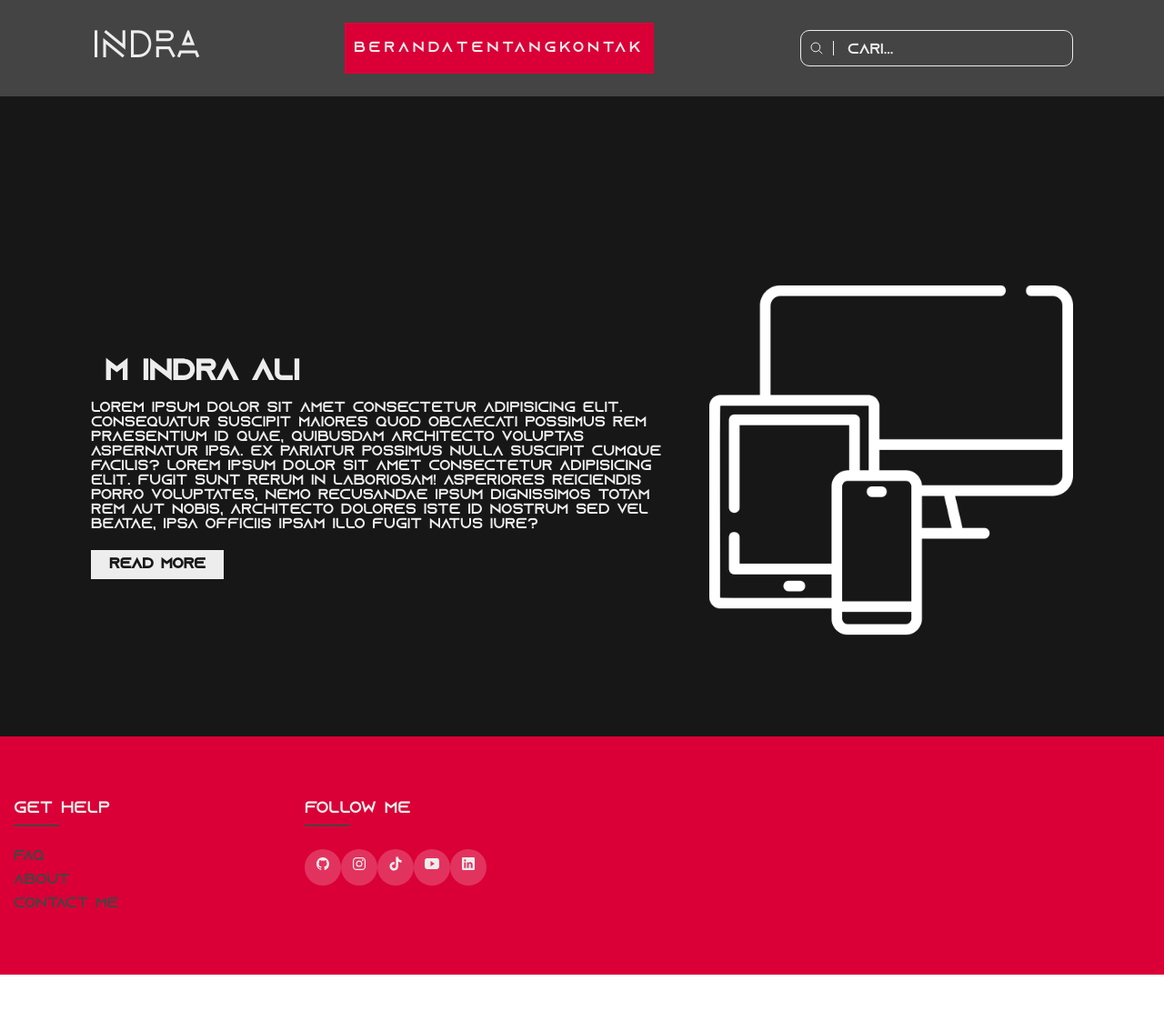
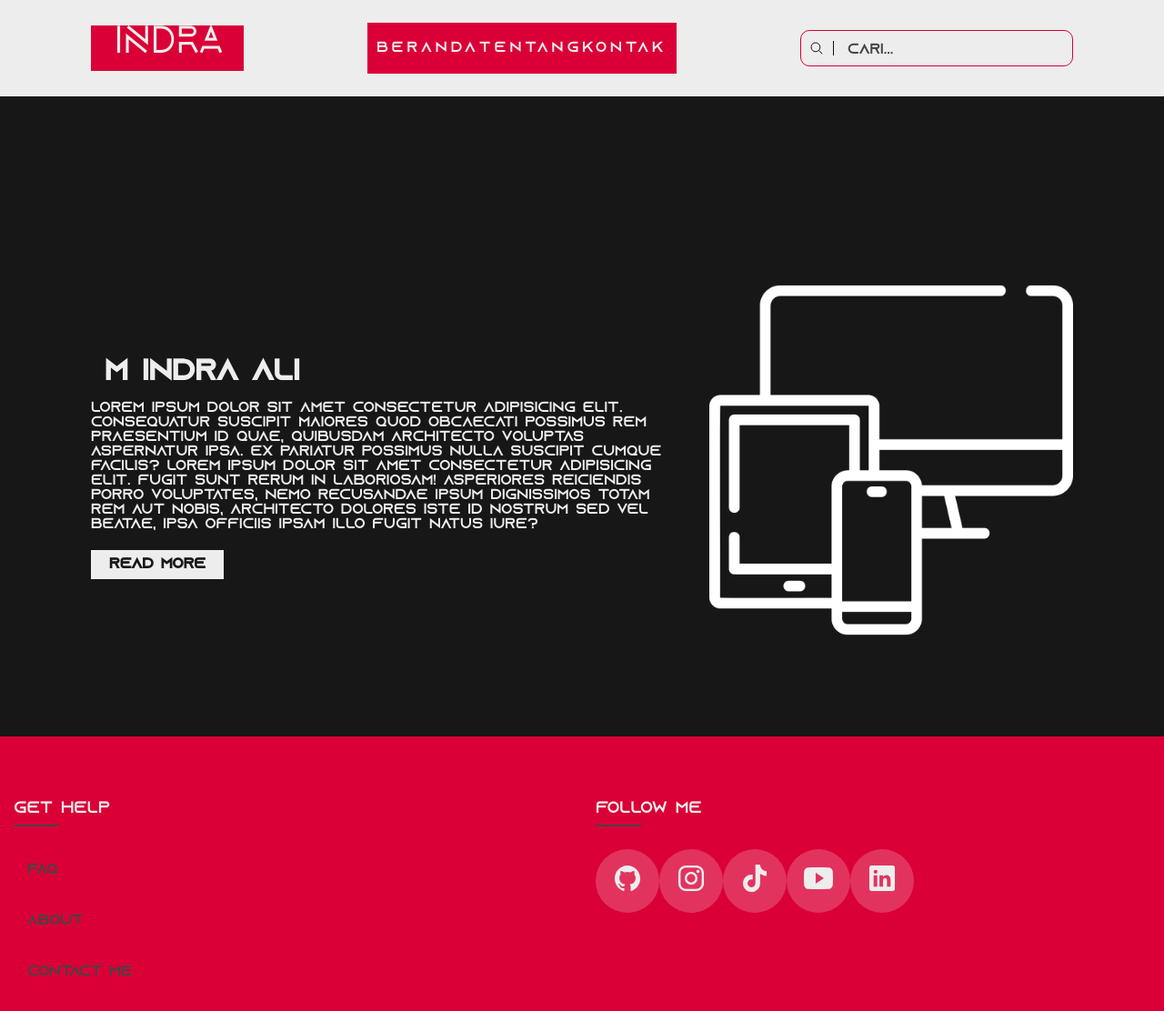
Before and after one commit to inGGAIN/inGGAIN.github.io, a plain HTML site: page index.html in a window 1280 px wide. Shown: the whole page at 91% size. Before the commit the page ends 1072 px from the top, so only its background shows below. Drawn offline with nearby package versions, Linux system fonts and the light colour scheme; a small style sheet from the web is missing.

Commit message:
icon animation & position

```diff
--- a/index.html
+++ b/index.html
@@ -34,7 +34,7 @@
       </nav>
 
       <div class="search input-container f-stellar">
-        <input type="text" class="txt-input" placeholder="cari..." />
+        <input type="text" class="txt-input" placeholder="" />
         <label for="name" class="input-label">cari...</label>
         <ion-icon class="clr-red" name="search-outline"></ion-icon>
       </div>
--- a/style.css
+++ b/style.css
@@ -77,6 +77,8 @@
 .clr-dark{
     color: #171717;
 }
+
+
 header{
     position: relative;
     top: 0;
@@ -87,13 +89,15 @@ header{
     align-items: center;
     padding: 15px 100px;
     z-index: 10;
-    background: #444444;
+    background: #EDEDED;
 }
 header .logo{
     position: relative;
     font-size: 2.5em;
     text-decoration: none;
     font-weight: 600;
+    background: #DA0037;
+    padding: 0px 25px 10px 25px;
 }
 header .navigation{
     display: flex;
@@ -138,15 +142,15 @@ header .search input{
     left: 0;
     width: 100%;
     height: 100%;
-    color: #EDEDED;
+    color: #DA0037;
     background: transparent;
     outline: none;
-    border: 1px solid #EDEDED;
+    border: 1px solid #DA0037;
     border-radius: 10px;
     padding: 0 10px 0 45px;
 }
 header .search input::placeholder{
-    color: #EDEDED;
+    color: #DA0037;
 }
 header .search ion-icon{
     position: absolute;
@@ -169,7 +173,7 @@ header .search ion-icon{
     transition: all .2s;
     padding: 0 2px;
     z-index: 1;
-    color: #EDEDED;
+    color: #444444;
     background: none;
 }
 .txt-input{
@@ -182,17 +186,20 @@ header .search ion-icon{
     font-size: 18px;
     outline: none;
     transition: all .3s;
-    color: #EDEDED;
+    color: #DA0037;
 }
 .input-label::before{
     content: '';
     height: 5px;
-    background: #444444;
+    background: #EDEDED;
     position: absolute;
     left: 0;
     top: 10px;
     width: 100%;
     z-index: -1;
+}
+header ion-icon{
+    filter: invert(1);
 }
 .txt-input:focus{
     border: 2px solid #DA0037;
@@ -364,7 +371,7 @@ ul{
 }
 
 .footer-col{
-    width: 25%;
+    width: 50%;
     padding: 0 15px;
 }
 .footer-col h4{
@@ -397,6 +404,7 @@ ul{
     color: #444444;
     display: block;
     transition: all .3s ease;
+    padding: 15px;
 }
 .footer-col ul li a:hover{
     color: #EDEDED;
@@ -404,16 +412,19 @@ ul{
 }
 .footer-col .social-links a{
     display: inline-block;
-    height: 40px;
-    width: 40px;
+    height: 70px;
+    width: 70px;
     background-color: rgba(255, 255, 255, 0.2);
-    margin-right: 0 10PX 10px 0;
+    margin-right: 0 100px 10px 0;
     text-align: center;
-    line-height: 40PX;
+    justify-content: center;
+    line-height: 50px;
     border-radius: 50%;
     color: #EDEDED;
     transition: all .5s ease;
     float: left;
+    font-size: 32px;
+    position: flex;
 }
 .footer-col .social-links a:hover{
     color: #444444;
```
